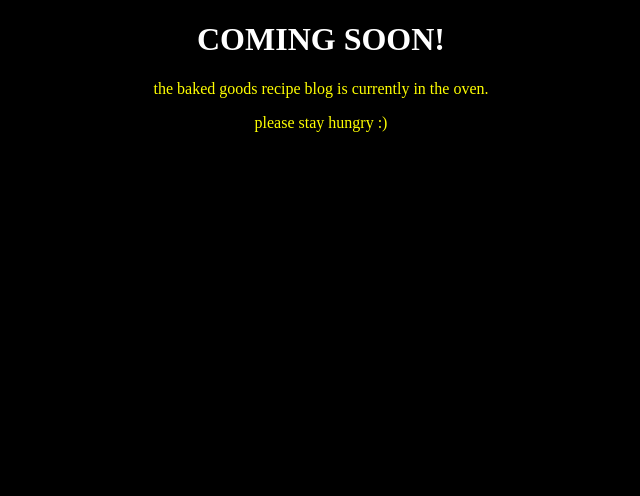
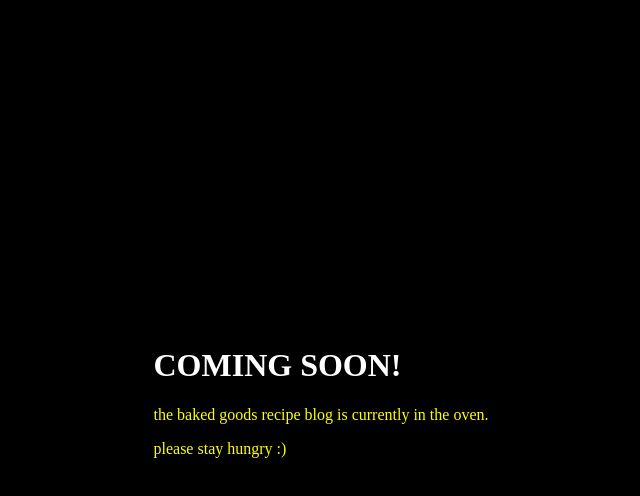
Before and after one commit to ColStrawbery/ColStrawbery.github.io, a plain HTML site: page index.html in a window 1280 px wide. Shown: the whole page, without its empty margins (319-959 px from the left). Drawn offline with Linux system fonts and the light colour scheme.

Commit message:
Update index.html

```diff
--- a/index.html
+++ b/index.html
@@ -2,16 +2,31 @@
 <html>
 <head>
 <style>
+
 body {background-color: black;}
-h1   {color: white; text-align: center;}
-p    {color: yellow; text-align: center;}
+h1   {color: white;}
+p    {color: yellow;}
+
+.center {
+  margin: 0;
+  position: absolute;
+  top: 50%;
+  left: 50%;
+  -ms-transform: translate(-50%, -50%);
+  transform: translate(-50%, -50%);
+}
+
+
 </style>
 </head>
 <body>
 
-<h1>COMING SOON!</h1>
-<p>the baked goods recipe blog is currently in the oven.</p>
-<p>please stay hungry :)</p>
+<div class="center">
+    <h1>COMING SOON!</h1>
+    <p>the baked goods recipe blog is currently in the oven.</p>
+    <p>please stay hungry :)</p>
+</div>
+
 
 </body>
 </html>
```
